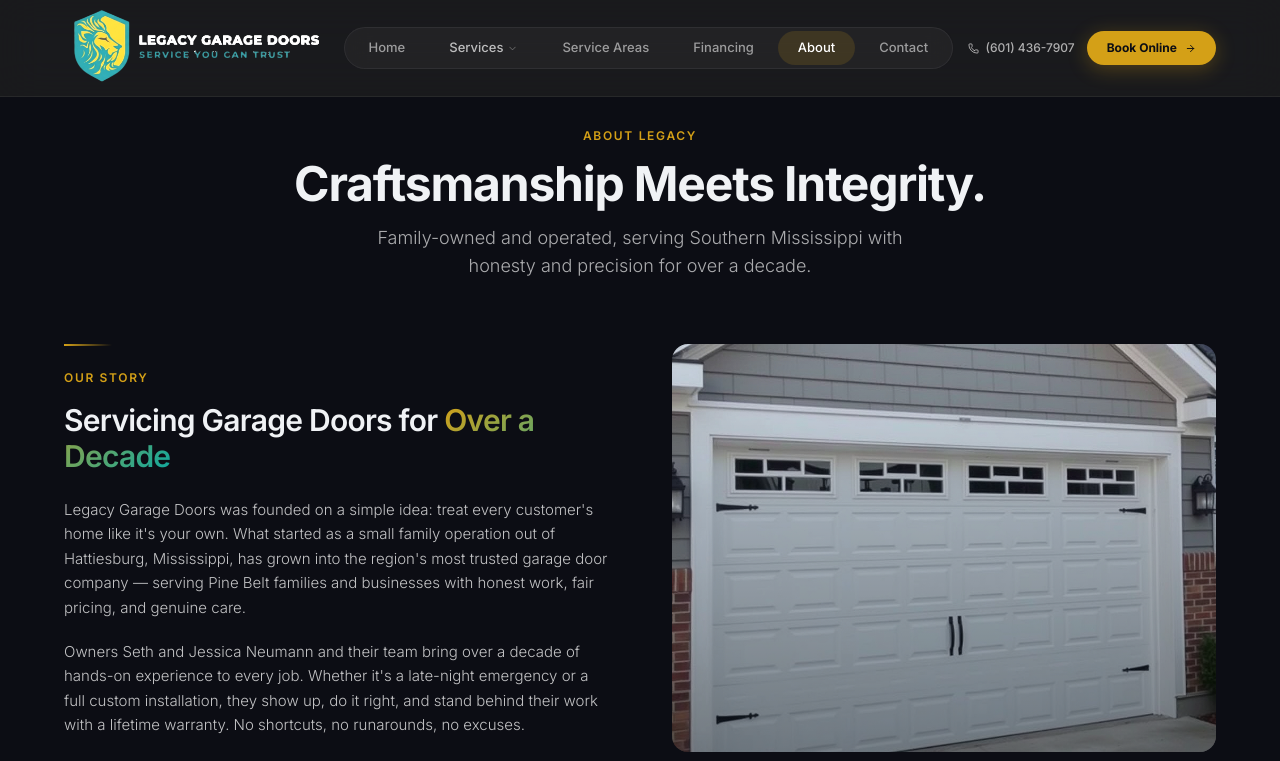
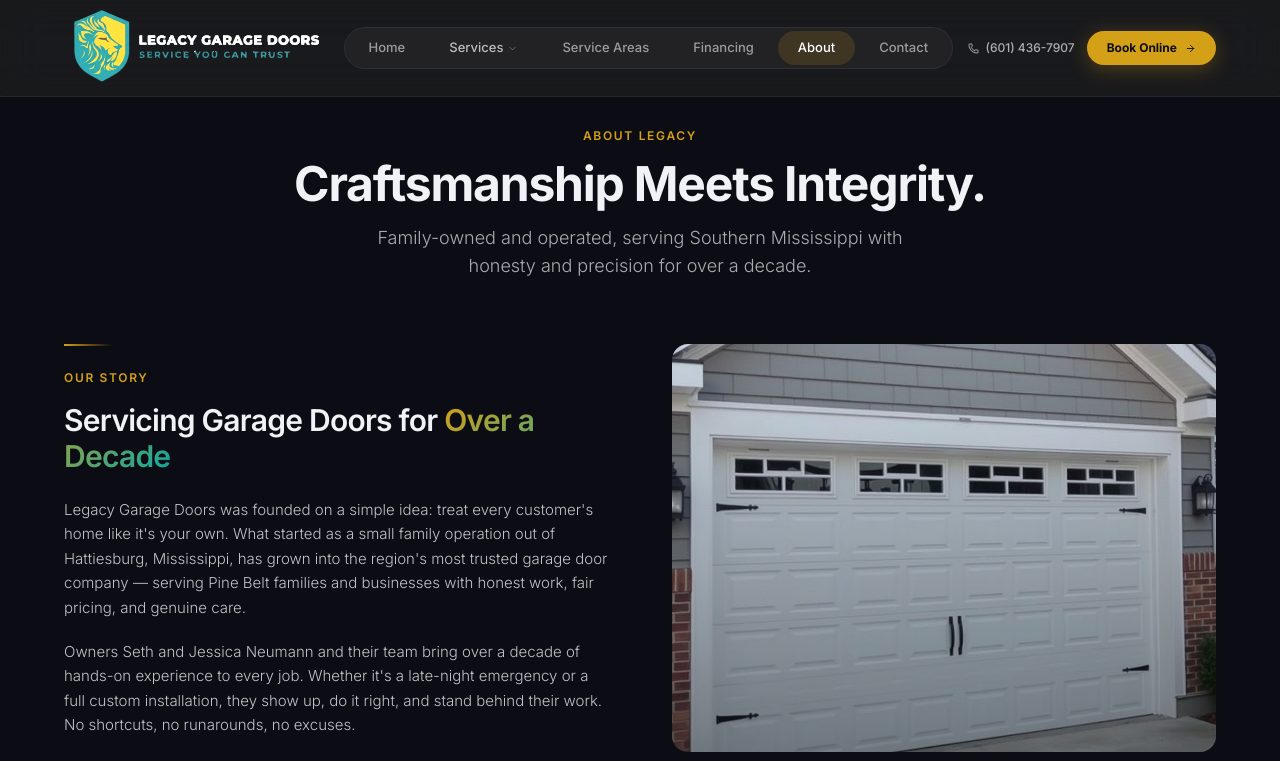
Before and after one commit to Founditmarketing/legacy-garage-doors, a Next.js app: page /about in a window 1280 px wide. Shown: the top 761 px of the page. Built offline with nearby package versions, Linux system fonts and the light colour scheme.

Commit message:
Remove 'lifetime warranty' claim from About page

```diff
--- a/src/app/about/page.tsx
+++ b/src/app/about/page.tsx
@@ -81,7 +81,7 @@ export default function AboutPage() {
                   Legacy Garage Doors was founded on a simple idea: treat every customer&apos;s home like it&apos;s your own. What started as a small family operation out of Hattiesburg, Mississippi, has grown into the region&apos;s most trusted garage door company — serving Pine Belt families and businesses with honest work, fair pricing, and genuine care.
                 </p>
                 <p>
-                  Owners Seth and Jessica Neumann and their team bring over a decade of hands-on experience to every job. Whether it&apos;s a late-night emergency or a full custom installation, they show up, do it right, and stand behind their work with a lifetime warranty. No shortcuts, no runarounds, no excuses.
+                  Owners Seth and Jessica Neumann and their team bring over a decade of hands-on experience to every job. Whether it&apos;s a late-night emergency or a full custom installation, they show up, do it right, and stand behind their work. No shortcuts, no runarounds, no excuses.
                 </p>
                 <p>
                   We&apos;re proud to be BBB Accredited, SSA Certified, and backed by a 5.0-star Google rating. But the credential we value most? The families who call us back — year after year.
```
